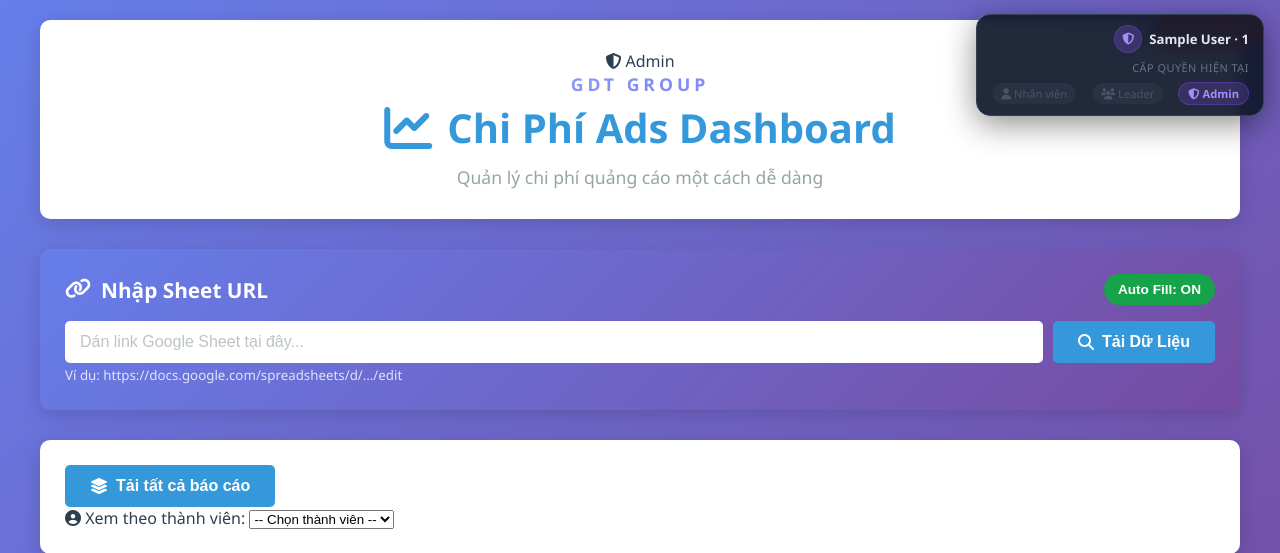
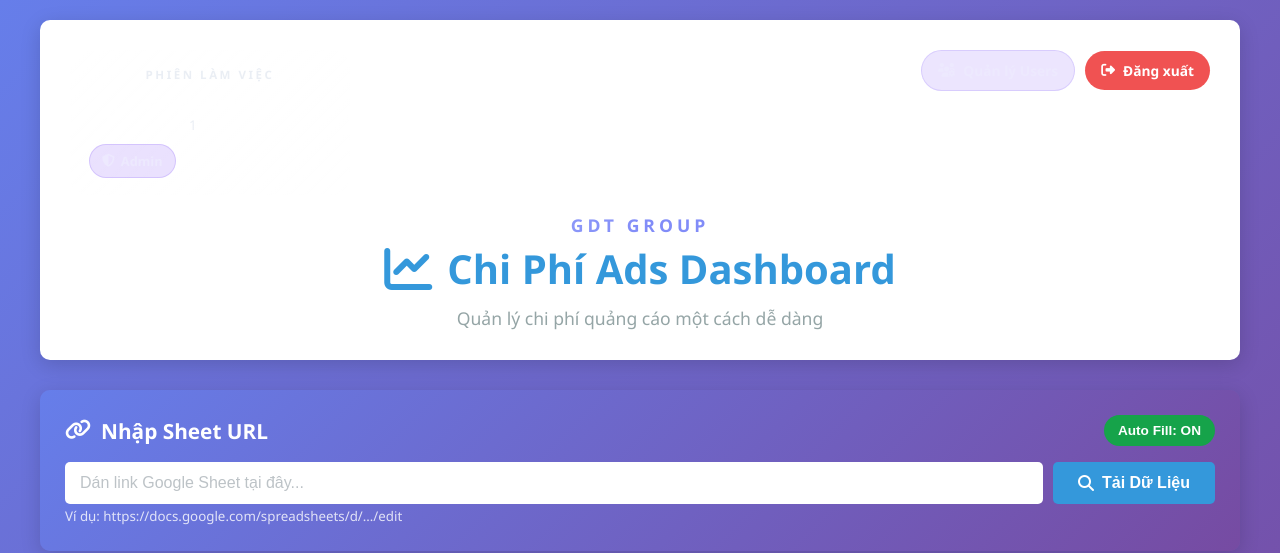
Before and after one commit to thanggdt999-source/chi-phi-ads-dashboard, a Flask app: page / in a window 1280 px wide. Shown: the top 553 px of the page. Run offline with Flask 3, Linux system fonts and the light colour scheme; the visitor is signed in with stand-in values (Sample User, id 1).

Commit message:
feat: redesign auth flow and simplify access UI

```diff
--- a/web_app/app.py
+++ b/web_app/app.py
@@ -19,7 +19,6 @@ USERS_FILE_PATH = Path(os.getenv("USERS_FILE_PATH", str(Path(__file__).parent.pa
 
 ROLE_LEVELS = {"admin": 3, "lead": 2, "employee": 1}
 TEAM_CODES = ["TEAM_1", "TEAM_2", "TEAM_3", "TEAM_4", "TEAM_5"]
-SHARED_LOGIN_USERNAME = os.getenv("SHARED_LOGIN_USERNAME", "fbads.gdt")
 LOGIN_BOARD_NAME = os.getenv("LOGIN_BOARD_NAME", "Bang Chi Phi Ads")
 
 # ─────────────────── USER CONFIG ───────────────────
@@ -71,11 +70,6 @@ def build_auto_users_from_sheet_urls() -> dict:
             "password": os.getenv("DEFAULT_ADMIN_PASSWORD", "Admin@Hexi2026!"),
             "role": "admin",
             "display_name": "System Admin",
-        },
-        "fbads.gdt": {
-            "password": os.getenv("DEFAULT_EMPLOYEE_PASSWORD", "123"),
-            "role": "employee",
-            "display_name": "Nhân viên",
         }
     }
 
@@ -150,10 +144,6 @@ def get_user(username: str) -> Optional[dict]:
     return load_users_config().get(username)
 
 
-def get_shared_login_user() -> Optional[dict]:
-    return get_user(SHARED_LOGIN_USERNAME)
-
-
 def set_session_user(username: str, user: dict, *, elevated: bool = False) -> None:
     session["logged_in"] = True
     session["username"] = username
@@ -199,19 +189,6 @@ def get_accessible_sheets_for_user(username: str) -> list:
     sheet_url = user.get("sheet_url", "")
     if sheet_url:
         return [{"name": user.get("display_name", username), "url": sheet_url, "team": team, "username": username}]
-
-    # Shared employee account: can only open individual employee sheets, not aggregated views.
-    if role == "employee":
-        return [
-            {
-                "name": udata.get("display_name", uname),
-                "url": udata["sheet_url"],
-                "team": udata.get("team", ""),
-                "username": uname,
-            }
-            for uname, udata in users.items()
-            if udata.get("role") == "employee" and udata.get("sheet_url")
-        ]
     return []
 
 
@@ -425,7 +402,6 @@ def index():
 
 @app.route("/login", methods=["GET", "POST"])
 def login():
-    shared_user = get_shared_login_user()
     if request.method == "GET":
         if is_logged_in():
             return redirect(url_for("index"))
@@ -434,6 +410,8 @@ def login():
             error="",
             title="Đăng nhập hệ thống",
             board_name=LOGIN_BOARD_NAME,
+            helper_title="Chưa có tài khoản?",
+            helper_text="Vui lòng đăng ký bên ngoài hệ thống hoặc liên hệ admin để được cấp tài khoản nhân viên.",
             form_action=url_for("login"),
             submit_label="Vào hệ thống",
             show_back_link=False,
@@ -441,17 +419,29 @@ def login():
 
     username = request.form.get("username", "").strip()
     password = request.form.get("password", "")
+    user = get_user(username)
 
-    if shared_user and username == SHARED_LOGIN_USERNAME and shared_user.get("password") == password:
-        set_session_user(SHARED_LOGIN_USERNAME, shared_user, elevated=False)
+    if user and user.get("password") == password and user.get("role") == "employee":
+        set_session_user(username, user, elevated=False)
         next_url = request.args.get("next") or url_for("index")
         return redirect(next_url)
 
+    error_message = "Sai tài khoản hoặc mật khẩu"
+    helper_text = "Vui lòng đăng ký bên ngoài hệ thống hoặc liên hệ admin để được cấp tài khoản nhân viên."
+
+    if not user:
+        error_message = "Tài khoản chưa tồn tại trong hệ thống"
+    elif user.get("role") != "employee":
+        error_message = "Bước 1 chỉ dùng tài khoản nhân viên"
+        helper_text = "Nếu bạn có quyền leader hoặc admin, hãy đăng nhập bằng tài khoản nhân viên trước rồi nâng quyền ở bước 2."
+
     return render_template(
         "login.html",
-        error="Sai tài khoản hoặc mật khẩu",
+        error=error_message,
         title="Đăng nhập hệ thống",
         board_name=LOGIN_BOARD_NAME,
+        helper_title="Đăng ký bên ngoài",
+        helper_text=helper_text,
         form_action=url_for("login"),
         submit_label="Vào hệ thống",
         show_back_link=False,
@@ -470,6 +460,8 @@ def privileged_login():
             error="",
             title="Đăng nhập Leader / Admin",
             board_name=LOGIN_BOARD_NAME,
+            helper_title="Bước 2 nâng quyền",
+            helper_text="Chỉ leader hoặc admin mới cần đăng nhập thêm để mở quyền xem tổng và quản trị.",
             form_action=url_for("privileged_login"),
             submit_label="Mở quyền xem tổng",
             show_back_link=True,
@@ -488,6 +480,8 @@ def privileged_login():
         error="Chỉ tài khoản leader hoặc admin mới dùng được bước 2",
         title="Đăng nhập Leader / Admin",
         board_name=LOGIN_BOARD_NAME,
+        helper_title="Bước 2 nâng quyền",
+        helper_text="Dùng đúng tài khoản leader hoặc admin để mở thêm quyền sau khi đã vào hệ thống.",
         form_action=url_for("privileged_login"),
         submit_label="Mở quyền xem tổng",
         show_back_link=True,
@@ -671,6 +665,8 @@ def api_admin_create_user():
         return jsonify({"success": False, "error": "Vai trò không hợp lệ."}), 400
     if role in ("lead", "employee") and team not in TEAM_CODES:
         return jsonify({"success": False, "error": "Vui lòng chọn team hợp lệ."}), 400
+    if role == "employee" and not sheet_url:
+        return jsonify({"success": False, "error": "Nhân viên bắt buộc phải có link Google Sheet."}), 400
 
     users = load_users_config()
     if username in users:
@@ -700,8 +696,6 @@ def api_admin_update_user(username):
         return jsonify({"success": False, "error": "Người dùng không tồn tại."}), 404
 
     role = data.get("role", users[username].get("role", "employee")).strip()
-    if username == SHARED_LOGIN_USERNAME and role != "employee":
-        return jsonify({"success": False, "error": "Tài khoản đăng nhập chung phải giữ vai trò employee."}), 400
     team = data.get("team", users[username].get("team", "")).strip()
     display_name = data.get("display_name", users[username].get("display_name", username)).strip()
     sheet_url = data.get("sheet_url", users[username].get("sheet_url", "")).strip()
@@ -711,6 +705,8 @@ def api_admin_update_user(username):
         return jsonify({"success": False, "error": "Vai trò không hợp lệ."}), 400
     if role in ("lead", "employee") and team not in TEAM_CODES:
         return jsonify({"success": False, "error": "Vui lòng chọn team hợp lệ."}), 400
+    if role == "employee" and not sheet_url:
+        return jsonify({"success": False, "error": "Nhân viên bắt buộc phải có link Google Sheet."}), 400
 
     # Prevent removing the last admin
     if users[username].get("role") == "admin" and role != "admin":
@@ -742,9 +738,6 @@ def api_admin_delete_user(username):
 
     if username not in users:
         return jsonify({"success": False, "error": "Người dùng không tồn tại."}), 404
-
-    if username == SHARED_LOGIN_USERNAME:
-        return jsonify({"success": False, "error": "Không thể xoá tài khoản đăng nhập chung."}), 400
 
     # Prevent deleting last admin
     if users[username].get("role") == "admin":
--- a/web_app/templates/index.html
+++ b/web_app/templates/index.html
@@ -7,67 +7,143 @@
     <link href="https://cdnjs.cloudflare.com/ajax/libs/font-awesome/6.4.0/css/all.min.css" rel="stylesheet">
     <link rel="stylesheet" href="{{ url_for('static', filename='style.css') }}">
     <style>
-        /* ── Role Level Indicator (fixed top-right) ── */
-        .role-level-indicator {
-            position: fixed;
-            top: 14px;
-            right: 16px;
-            z-index: 1000;
-            background: rgba(15, 23, 42, 0.92);
-            border: 1px solid #334155;
-            border-radius: 14px;
-            padding: 10px 14px;
-            box-shadow: 0 8px 32px rgba(0,0,0,0.45);
-            backdrop-filter: blur(8px);
+        .access-toolbar {
+            display: flex;
+            align-items: flex-start;
+            justify-content: space-between;
+            gap: 18px;
+            flex-wrap: wrap;
+            margin-bottom: 18px;
+        }
+
+        .session-card {
             display: flex;
             flex-direction: column;
-            align-items: flex-end;
-            gap: 7px;
-            min-width: 190px;
+            gap: 10px;
+            padding: 16px 18px;
+            border-radius: 18px;
+            background: linear-gradient(135deg, rgba(255,255,255,0.16), rgba(255,255,255,0.06));
+            border: 1px solid rgba(255,255,255,0.18);
+            min-width: 280px;
+            backdrop-filter: blur(10px);
         }
-        .rli-user {
+
+        .session-kicker {
+            font-size: 0.72rem;
+            text-transform: uppercase;
+            letter-spacing: 0.22em;
+            color: rgba(226, 232, 240, 0.72);
+            font-weight: 700;
+        }
+
+        .session-main {
             display: flex;
             align-items: center;
-            gap: 7px;
-            font-size: 0.82rem;
-            font-weight: 700;
-            color: #e2e8f0;
+            gap: 12px;
+            color: #fff;
         }
-        .rli-user .avatar {
-            width: 28px; height: 28px;
-            border-radius: 50%;
-            display: flex; align-items: center; justify-content: center;
-            font-size: 0.75rem; font-weight: 800;
-        }
-        .avatar-admin    { background: rgba(139,92,246,0.25); color: #a78bfa; border: 1.5px solid #7c3aed66; }
-        .avatar-lead     { background: rgba(59,130,246,0.25); color: #60a5fa; border: 1.5px solid #3b82f666; }
-        .avatar-employee { background: rgba(34,197,94,0.25);  color: #86efac; border: 1.5px solid #22c55e66; }
 
-        .rli-label { font-size: 0.68rem; color: #64748b; text-transform: uppercase; letter-spacing: 0.5px; }
-
-        .rli-steps {
+        .session-avatar {
+            width: 42px;
+            height: 42px;
+            border-radius: 14px;
             display: flex;
             align-items: center;
-            gap: 4px;
+            justify-content: center;
+            font-size: 1rem;
+            background: rgba(255,255,255,0.16);
+            border: 1px solid rgba(255,255,255,0.22);
         }
-        .rli-step {
-            font-size: 0.7rem;
-            padding: 3px 9px;
-            border-radius: 20px;
-            background: rgba(255,255,255,0.04);
-            color: #475569;
-            border: 1px solid #1e293b;
-            white-space: nowrap;
-            transition: all 0.2s;
+
+        .session-name {
+            font-size: 1rem;
+            font-weight: 700;
         }
-        .rli-step.active-admin    { background: rgba(139,92,246,0.2); color: #a78bfa; border-color: #7c3aed66; font-weight: 700; }
-        .rli-step.active-lead     { background: rgba(59,130,246,0.2); color: #60a5fa; border-color: #3b82f666; font-weight: 700; }
-        .rli-step.active-employee { background: rgba(34,197,94,0.2);  color: #86efac; border-color: #22c55e66; font-weight: 700; }
 
-        .rli-arrow { color: #1e293b; font-size: 0.6rem; }
+        .session-subtext {
+            font-size: 0.84rem;
+            color: rgba(226, 232, 240, 0.72);
+            margin-top: 2px;
+        }
 
-        @media (max-width: 600px) {
-            .role-level-indicator { top: auto; bottom: 16px; right: 12px; min-width: 160px; }
+        .session-meta {
+            display: flex;
+            align-items: center;
+            gap: 8px;
+            flex-wrap: wrap;
+        }
+
+        .session-pill {
+            display: inline-flex;
+            align-items: center;
+            gap: 6px;
+            padding: 7px 12px;
+            border-radius: 999px;
+            font-size: 0.8rem;
+            font-weight: 700;
+        }
+
+        .session-pill.employee { background: rgba(34,197,94,0.18); color: #dcfce7; border: 1px solid rgba(34,197,94,0.34); }
+        .session-pill.lead { background: rgba(14,165,233,0.18); color: #e0f2fe; border: 1px solid rgba(56,189,248,0.34); }
+        .session-pill.admin { background: rgba(139,92,246,0.18); color: #ede9fe; border: 1px solid rgba(167,139,250,0.34); }
+
+        .session-chip {
+            padding: 7px 12px;
+            border-radius: 999px;
+            font-size: 0.78rem;
+            color: rgba(226, 232, 240, 0.88);
+            background: rgba(15,23,42,0.22);
+            border: 1px solid rgba(255,255,255,0.14);
+        }
+
+        .quick-actions {
+            display: flex;
+            align-items: center;
+            gap: 10px;
+            flex-wrap: wrap;
+            justify-content: flex-end;
+        }
+
+        .action-link {
+            display: inline-flex;
+            align-items: center;
+            gap: 8px;
+            padding: 10px 16px;
+            border-radius: 999px;
+            text-decoration: none;
+            font-size: 0.86rem;
+            font-weight: 700;
+            transition: transform 0.18s ease, opacity 0.18s ease;
+        }
+
+        .action-link:hover {
+            transform: translateY(-1px);
+            opacity: 0.96;
+        }
+
+        .action-link.elevate { background: linear-gradient(135deg, #0ea5e9, #2563eb); color: #fff; }
+        .action-link.manage { background: rgba(139,92,246,0.16); color: #ede9fe; border: 1px solid rgba(167,139,250,0.28); }
+        .action-link.logout { background: rgba(239,68,68,0.92); color: #fff; }
+
+        @media (max-width: 720px) {
+            .access-toolbar {
+                flex-direction: column;
+            }
+
+            .session-card {
+                width: 100%;
+                min-width: 0;
+            }
+
+            .quick-actions {
+                width: 100%;
+                justify-content: stretch;
+            }
+
+            .action-link {
+                flex: 1;
+                justify-content: center;
+            }
         }
     </style>
 </head>
@@ -81,60 +157,50 @@
         window.APP_SHEETS    = {{ accessible_sheets_json | safe }};
     </script>
 
-    <!-- ── Role Level Indicator (fixed corner) ── -->
-    <div class="role-level-indicator">
-        <div class="rli-user">
-            <div class="avatar avatar-{{ role }}">
-                {% if role == 'admin' %}<i class="fas fa-shield-alt"></i>
-                {% elif role == 'lead' %}<i class="fas fa-users"></i>
-                {% else %}<i class="fas fa-user"></i>{% endif %}
-            </div>
-            <span>{{ display_name }}{% if team %} · {{ team }}{% endif %}</span>
-        </div>
-        <span class="rli-label">Cấp quyền hiện tại</span>
-        <div class="rli-steps">
-            <span class="rli-step {% if role == 'employee' %}active-employee{% endif %}">
-                <i class="fas fa-user"></i> Nhân viên
-            </span>
-            <span class="rli-arrow"><i class="fas fa-angle-right"></i></span>
-            <span class="rli-step {% if role == 'lead' %}active-lead{% endif %}">
-                <i class="fas fa-users"></i> Leader
-            </span>
-            <span class="rli-arrow"><i class="fas fa-angle-right"></i></span>
-            <span class="rli-step {% if role == 'admin' %}active-admin{% endif %}">
-                <i class="fas fa-shield-alt"></i> Admin
-            </span>
-        </div>
-    </div>
-
     <div class="container">
         <!-- Header -->
         <header class="header">
             <div class="header-content">
-                <div class="header-top-bar">
-                    <div class="user-info-bar">
-                        <span class="role-badge role-{{ role }}">
-                            {% if role == 'admin' %}
-                                <i class="fas fa-shield-alt"></i> Admin
-                            {% elif role == 'lead' %}
-                                <i class="fas fa-users"></i> Lead — {{ team }}
-                            {% else %}
-                                <i class="fas fa-user"></i> {{ display_name }}{% if team %} · {{ team }}{% endif %}
+                <div class="access-toolbar">
+                    <div class="session-card">
+                        <span class="session-kicker">Phiên làm việc</span>
+                        <div class="session-main">
+                            <div class="session-avatar">
+                                {% if role == 'admin' %}<i class="fas fa-shield-alt"></i>
+                                {% elif role == 'lead' %}<i class="fas fa-users"></i>
+                                {% else %}<i class="fas fa-user"></i>{% endif %}
+                            </div>
+                            <div>
+                                <div class="session-name">{{ display_name }}</div>
+                                <div class="session-subtext">{{ team if team else 'Tài khoản cá nhân' }}</div>
+                            </div>
+                        </div>
+                        <div class="session-meta">
+                            <span class="session-pill {{ role }}">
+                                {% if role == 'admin' %}<i class="fas fa-shield-alt"></i> Admin
+                                {% elif role == 'lead' %}<i class="fas fa-users"></i> Leader
+                                {% else %}<i class="fas fa-user"></i> Nhân viên{% endif %}
+                            </span>
+                            {% if role == 'employee' and sheet_url %}
+                            <span class="session-chip"><i class="fas fa-link"></i> Đã gán Google Sheet</span>
+                            {% elif role == 'employee' %}
+                            <span class="session-chip"><i class="fas fa-triangle-exclamation"></i> Chưa gán Google Sheet</span>
                             {% endif %}
-                        </span>
+                        </div>
                     </div>
-                    <div style="display:flex;gap:10px;align-items:center;flex-wrap:wrap;justify-content:flex-end;">
+
+                    <div class="quick-actions">
                         {% if role == 'employee' %}
-                        <a href="{{ url_for('privileged_login') }}" class="logout-link" style="background:rgba(37,99,235,0.16);color:#bfdbfe;border-color:#3b82f655;">
-                            <i class="fas fa-lock-open"></i> Login Leader / Admin
+                        <a href="{{ url_for('privileged_login') }}" class="action-link elevate">
+                            <i class="fas fa-lock-open"></i> Nâng quyền Leader / Admin
                         </a>
                         {% endif %}
                         {% if role == 'admin' %}
-                        <a href="{{ url_for('admin_users_page') }}" class="logout-link" style="background:rgba(139,92,246,0.18);color:#a78bfa;border-color:#7c3aed44;">
+                        <a href="{{ url_for('admin_users_page') }}" class="action-link manage">
                             <i class="fas fa-users-cog"></i> Quản lý Users
                         </a>
                         {% endif %}
-                        <a href="{{ url_for('logout') }}" class="logout-link"><i class="fas fa-sign-out-alt"></i> Đăng xuất</a>
+                        <a href="{{ url_for('logout') }}" class="action-link logout"><i class="fas fa-sign-out-alt"></i> Đăng xuất</a>
                     </div>
                 </div>
                 <p class="company-name">GDT Group</p>
@@ -145,18 +211,6 @@
 
         <!-- Main Content -->
         <main class="main-content">
-
-            {% if role == 'employee' %}
-            <section class="action-bar-section">
-                <div class="card action-bar" style="justify-content:space-between;gap:16px;flex-wrap:wrap;">
-                    <div>
-                        <strong style="display:block;color:#e2e8f0;margin-bottom:4px;">Đang ở quyền nhân viên</strong>
-                        <span style="color:#94a3b8;font-size:0.92rem;">Nhân viên dừng ở màn hình này. Nếu cần xem tổng, leader/admin bấm nút login thêm ở trên.</span>
-                    </div>
-                </div>
-            </section>
-            {% endif %}
-
             <!-- ── Input Section (hidden for employee) ── -->
             {% if role != 'employee' %}
             <section class="input-section">
```
Also changed, not shown: web_app/templates/admin_users.html (+19 -3 lines), web_app/templates/login.html (+49 -5 lines), storage/config/users.json.
